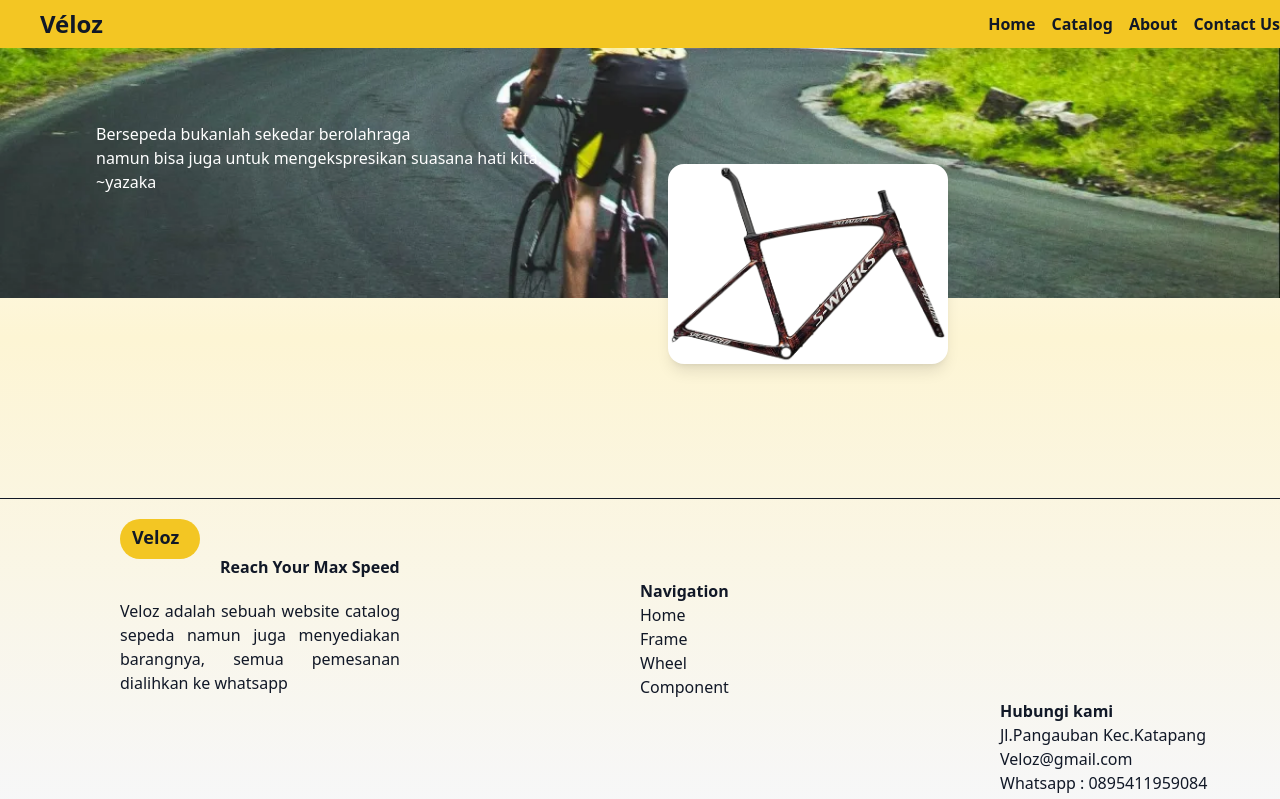
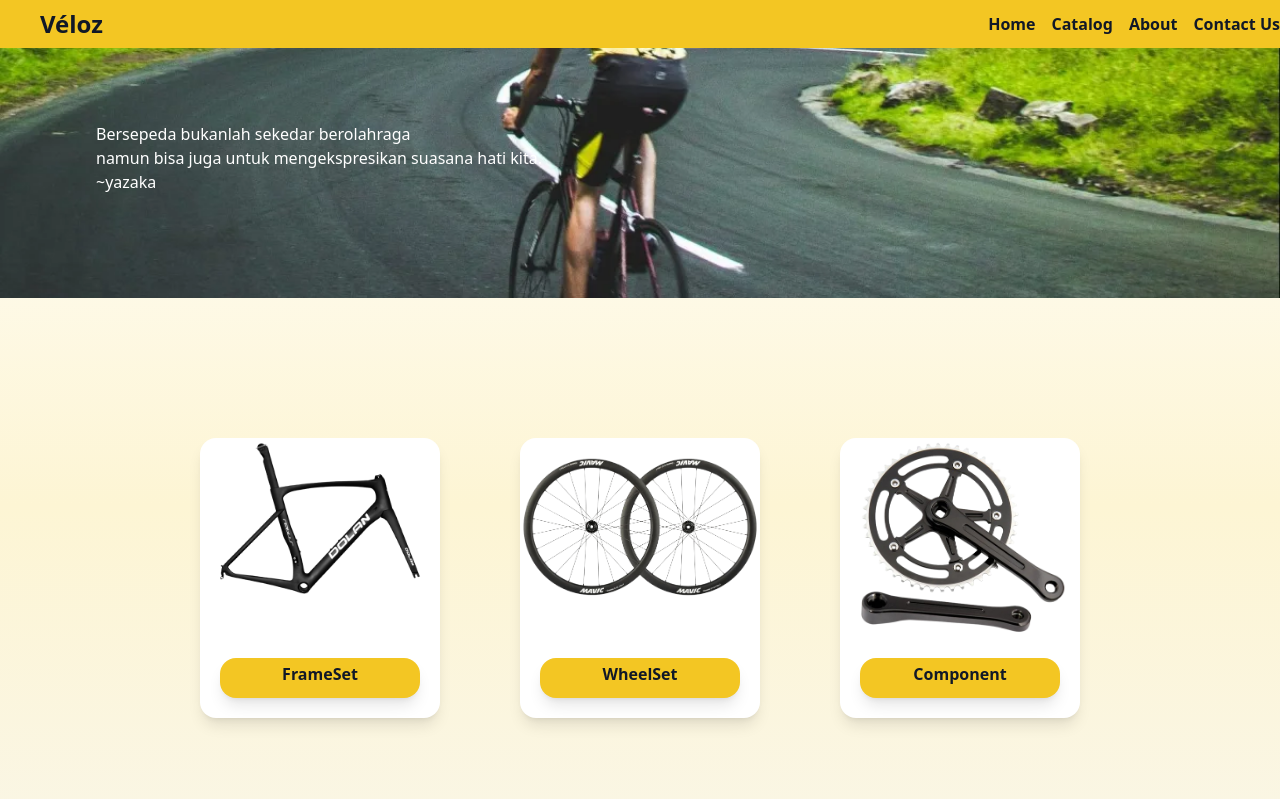
Before and after one commit to bangyazaka-hash/Veloz, a Next.js app: page /Catalog in a window 1280 px wide. Shown: the top 799 px of the page. Built offline with nearby package versions, Linux system fonts and the light colour scheme.

Commit message:
Memperbarui halaman catalog

```diff
--- a/src/app/Catalog/page.tsx
+++ b/src/app/Catalog/page.tsx
@@ -1,5 +1,5 @@
 import Image from "next/image";
-
+import Link from "next/link";
 export default function Home() {
 
     return (
@@ -17,18 +17,53 @@ export default function Home() {
     namun bisa juga untuk mengekspresikan suasana hati kita.<br />
     ~yazaka
   </p>
+  </div>
 
-            <div className="relative w-70 h-50">
+           <div className="flex flex-row justify-center flex-wrap mt-35 gap-20">
+            <div className="bg-[#FFFFFF] w-60 h-70 shadow-lg rounded-2xl z-10">
+                 <Image
+                    src="/dolan.png"
+                    alt="Detail"
+                    width={250}
+                    height={250}
+                    />
+                <div className="bg-[#f3c623] w-50 h-10 ml-5 mt-15 shadow-lg rounded-2xl z-10">
+                    <Link href="/Frame">
+                      <p className="text-center font-semibold py-1">FrameSet</p>
+                    </Link>
+                </div>
+            </div>
 
-                                    <Image
-                                    src="/sworks.png"
-                                    alt="Datail"
-                                    fill
-                                    className="bg-[#FFFFFF] w-50 h-90 shadow-lg ml-167 mt-29 rounded-2xl"
+             <div className="bg-[#FFFFFF] w-60 h-70 shadow-lg rounded-2xl z-10">
+                 <Image
+                    src="/mavic.png"
+                    alt="Detail"
+                    width={250}
+                    height={250}
                     />
-                    </div>
+                <div className="bg-[#f3c623] w-50 h-10 ml-5 mt-10 shadow-lg rounded-2xl z-10">
+                    <Link href="/Wheel">
+                      <p className="text-center font-semibold py-1">WheelSet</p>
+                    </Link>
+                </div>
+            </div>
 
-        </div>
+             <div className="bg-[#FFFFFF] w-60 h-70 shadow-lg rounded-2xl z-10">
+                 <Image
+                    src="/chain.png"
+                    alt="Detail"
+                    width={250}
+                    height={250}
+                    />
+                <div className="bg-[#f3c623] w-50 h-10 ml-5 mt-5 shadow-lg rounded-2xl z-10">
+                    <Link href="/Component">
+                    <p className="text-center font-semibold py-1">Component</p>
+                    </Link>
+                </div>
+            </div>
+           </div>
+
+
             </div>
     );
 };
--- a/src/app/layout.tsx
+++ b/src/app/layout.tsx
@@ -35,7 +35,7 @@ export default function RootLayout({
             <h1 className="font-bold h-6 flex items-center px-2 text-2xl">Véloz</h1>
             <div className="flex absolute right-0 gap-4 ">
             <Link href="/">Home</Link>
-            <div className="relative group"><Link href="/">Catalog</Link>
+            <div className="relative group"><Link href="/Catalog">Catalog</Link>
               <div className="absolute hidden group-hover:block bg-white z-10">
                 <div className="hover:bg-gray-200 text-center px-4 py-2"><Link href="Frame">Frame</Link></div>
                 <div className="hover:bg-gray-200 text-center px-4 py-2"><Link href="Wheel">Wheel</Link></div>
--- a/src/app/page.tsx
+++ b/src/app/page.tsx
@@ -48,12 +48,13 @@ export default function Home() {
     Bersepeda bukanlah sekedar berolahraga <br />
     namun bisa juga untuk mengekspresikan suasana hati kita.
   </p>
-
+<Link href="/Catalog">
   <div className="absolute ml-25 mt-[-445]">
     <div className="bg-white w-25 h-8 rounded-full shadow-lg">
             <p className="font-semibold text-center py-1">Catalog</p>
         </div>
         </div>
+        </Link>
             </div>
 
         <div className="w-[500] items-start justify-between p-5">
```
